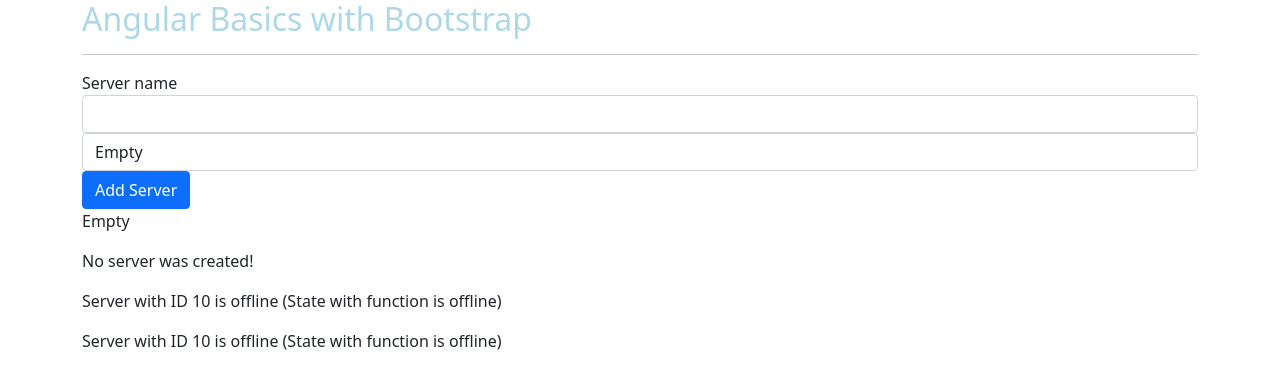
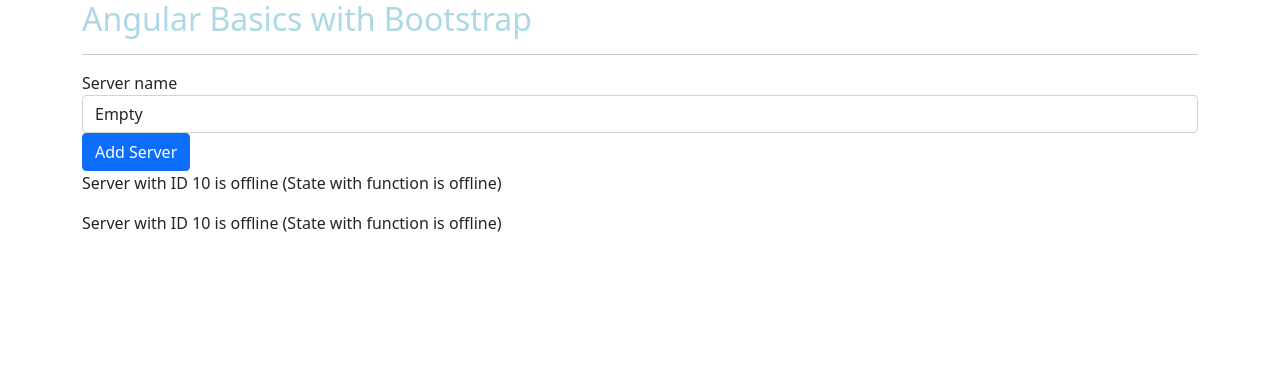
Before and after one commit to itfernandolira/angular-basics, an Angular app: page / in a window 1280 px wide. Shown: the top 388 px of the page. Built offline with nearby package versions, Linux system fonts and the light colour scheme.

Commit message:
Built-in Directive – ngIf

```diff
--- a/src/app/servers/servers.component.html
+++ b/src/app/servers/servers.component.html
@@ -1,8 +1,8 @@
 <label>Server name</label>
-<input type="text" class="form-control" (input)="onUpdateServerName($event)">
+<!-- <input type="text" class="form-control" (input)="onUpdateServerName($event)"> -->
 <input type="text" class="form-control" [(ngModel)]="serverName">
 <button class="btn btn-primary" [disabled]="!allowNewServer" (click)="onCreateServer()">Add Server</button>
-<p>{{ serverName }}</p>
-<p>{{ serverCreationStatus }}</p>
+<!-- <p>{{ serverName }}</p> -->
+<p *ngIf="serverCreated">{{ serverCreationStatus }}</p>
 <app-server></app-server>
 <app-server></app-server>
--- a/src/app/servers/servers.component.ts
+++ b/src/app/servers/servers.component.ts
@@ -16,6 +16,8 @@
   allowNewServer = false;
   serverCreationStatus = "No server was created!";
   serverName = 'Empty';
+  serverCreated = false;
+
 
   constructor() {
     setInterval(() => {
@@ -27,7 +29,8 @@
   }
 
   onCreateServer() {
-    this.serverCreationStatus = "Server created!";
+    this.serverCreated = true;
+    this.serverCreationStatus = "Server created - " + this.serverName;
   }
   onUpdateServerName(event: Event) {
     //console.log(event);
```
